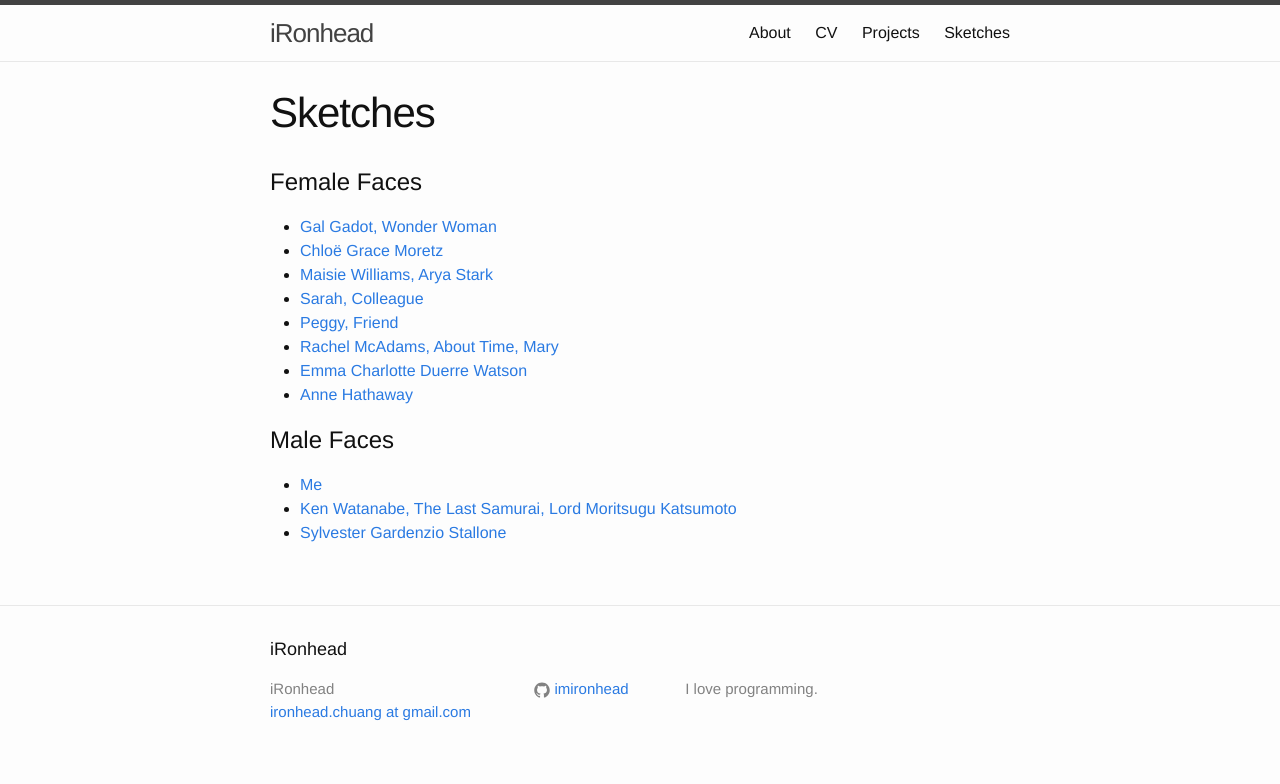
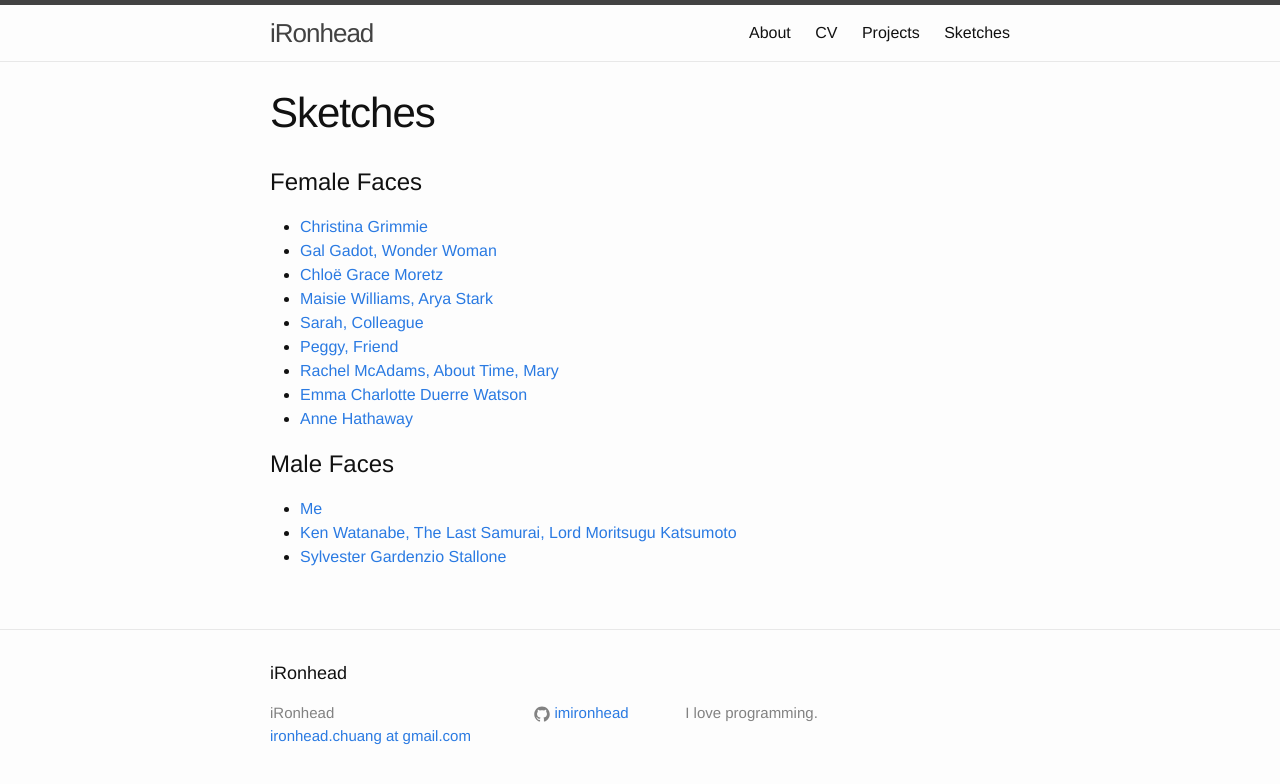
Before and after one commit to imironhead/imironhead.github.io, a Jekyll site: the page built from sketches.md, in a window 1280 px wide. Shown: the top 784 px of the page. Built offline with Jekyll 4.4.1, drawn with Linux system fonts in a browser that asks for light colours.

Commit message:
- update

```diff
--- a/sketches.md
+++ b/sketches.md
@@ -5,6 +5,7 @@
 ---
 
 # Female Faces
+* [Christina Grimmie](/sketches/pencil-sketch-0095/)
 * [Gal Gadot, Wonder Woman](/sketches/pencil-sketch-0094/)
 * [Chloë Grace Moretz](/sketches/pencil-sketch-0092/)
 * [Maisie Williams, Arya Stark](/sketches/pencil-sketch-0091/)
```
Also changed, not shown: 2 other files.
